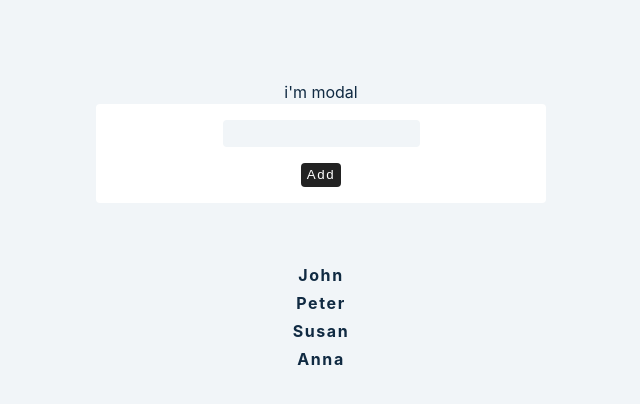
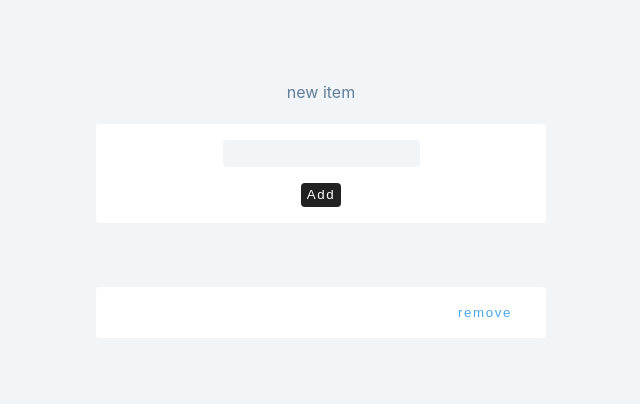
Before and after one commit to indiemike01/react-advanced-2020, a React (Create React App) app: page / in a window 1280 px wide. Both pictures are taken after a click on the button "Add". Shown: the top 404 px of the page, without its empty margins (319-959 px from the left). Built offline with nearby package versions, Linux system fonts and the light colour scheme.

Commit message:
useReducer

```diff
--- a/src/tutorial/6-useReducer/setup/Modal.js
+++ b/src/tutorial/6-useReducer/setup/Modal.js
@@ -1,7 +1,16 @@
-import React, { useEffect } from 'react';
+import React, { useEffect } from "react";
 
-const Modal = () => {
-  return <div>i'm modal</div>;
+const Modal = ({ modalContent, closeModal }) => {
+  useEffect(() => {
+    setTimeout(() => {
+      closeModal();
+    }, 3000);
+  });
+  return (
+    <div>
+      <p>{modalContent}</p>
+    </div>
+  );
 };
 
 export default Modal;
--- a/src/tutorial/6-useReducer/setup/index.js
+++ b/src/tutorial/6-useReducer/setup/index.js
@@ -2,24 +2,35 @@ import React, { useState, useReducer } from "react";
 import Modal from "./Modal";
 import { data } from "../../../data";
 // reducer function
+import { reducer } from "./reducer";
+
+const defaultState = {
+  people: [],
+  isModalOpen: false,
+  modalContent: "hello world",
+};
 
 const Index = () => {
-  const [people, setPeople] = useState(data);
   const [name, setName] = useState(" ");
-  const [showModal, setShowModal] = useState(false);
+  const [state, dispatch] = useReducer(reducer, defaultState);
   const handleSubmit = (e) => {
     e.preventDefault();
     if (name) {
-      setShowModal(true);
-      setPeople([...people, { id: new Date().getTime().toString, name }]);
+      const newItem = { id: new Date().getTime().toString(), name };
+      dispatch({ type: "ADD_ITEM", payload: newItem });
       setName("");
     } else {
-      setShowModal(true);
+      dispatch({ type: "NO_VALUE" });
     }
+  };
+  const closeModal = () => {
+    dispatch({ type: "CLOSE_MODAL" });
   };
   return (
     <>
-      {showModal && <Modal />}
+      {state.isModalOpen && (
+        <Modal closeModal={closeModal} modalContent={state.modalContent} />
+      )}
 
       <form onSubmit={handleSubmit} className="form">
         <div>
@@ -31,10 +42,17 @@ const Index = () => {
         </div>
         <button type="submit">add</button>
       </form>
-      {people.map((person) => {
+      {state.people.map((person) => {
         return (
-          <div key={person.id}>
+          <div key={person.id} className="item">
             <h4>{person.name}</h4>
+            <button
+              onClick={() => {
+                dispatch({ type: "REMOVE_ITEM", payload: person.id });
+              }}
+            >
+              remove
+            </button>
           </div>
         );
       })}
--- /dev/null
+++ b/src/tutorial/6-useReducer/setup/reducer.js
@@ -0,0 +1,36 @@
+export const reducer = (state, action) => {
+  if (action.type === "ADD_ITEM") {
+    const newPeople = [...state.people, action.payload];
+    return {
+      ...state,
+      people: newPeople,
+      isModalOpen: true,
+      modalContent: "new item",
+    };
+  }
+  if (action.type === "NO_VALUE") {
+    return {
+      ...state,
+      isModalOpen: true,
+      modalContent: "please insert value",
+    };
+  }
+  if (action.type === "CLOSE_MODAL") {
+    return {
+      ...state,
+      isModalOpen: false,
+    };
+  }
+
+  if (action.type === "REMOVE_ITEM") {
+    const newPeople = state.people.filter(
+      (person) => person.id != action.payload
+    );
+    return {
+      ...state,
+      people: newPeople,
+    };
+  }
+
+  throw new Error("no matching");
+};
```
